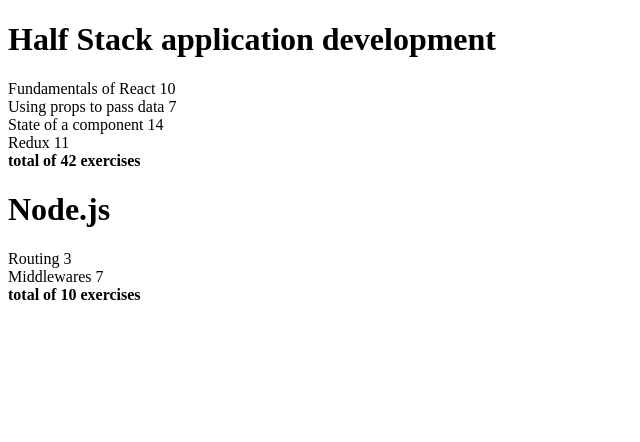
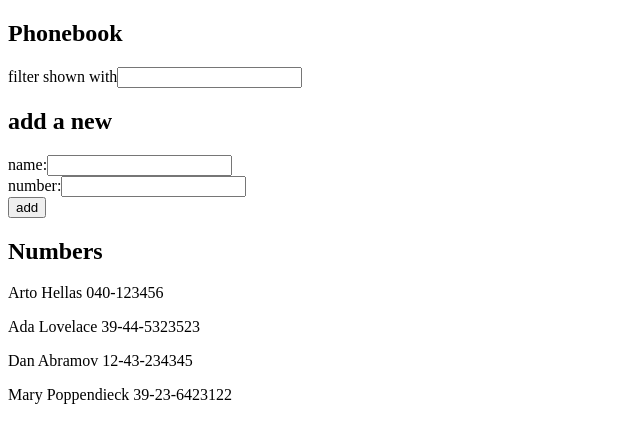
Before and after one commit to connorkuljis/fullstackopen, a React (Create React App) app in the folder part2/: page / in a window 1280 px wide. Shown: the top 442 px of the page, without its empty margins (0-640 px from the left). Built offline with nearby package versions, Linux system fonts and the light colour scheme.

Commit message:
ex 2.6 - 2.9

```diff
--- a/part2/src/App.js
+++ b/part2/src/App.js
@@ -1,56 +1,78 @@
-import React from 'react'
-import Course from './components/Course'
+import { useState } from 'react'
+import Person from './components/Person'
 
 const App = () => {
-    const courses = [
-    {
-      name: 'Half Stack application development',
-      id: 1,
-      parts: [
-        {
-          name: 'Fundamentals of React',
-          exercises: 10,
-          id: 1
-        },
-        {
-          name: 'Using props to pass data',
-          exercises: 7,
-          id: 2
-        },
-        {
-          name: 'State of a component',
-          exercises: 14,
-          id: 3
-        },
-        {
-          name: 'Redux',
-          exercises: 11,
-          id: 4
-        }
-      ]
-    },
-    {
-      name: 'Node.js',
-      id: 2,
-      parts: [
-        {
-          name: 'Routing',
-          exercises: 3,
-          id: 1
-        },
-        {
-          name: 'Middlewares',
-          exercises: 7,
-          id: 2
-        }
-      ]
+  const [persons, setPersons] = useState([
+    { name: 'Arto Hellas', number: '040-123456', id: 1 },
+    { name: 'Ada Lovelace', number: '39-44-5323523', id: 2 },
+    { name: 'Dan Abramov', number: '12-43-234345', id: 3 },
+    { name: 'Mary Poppendieck', number: '39-23-6423122', id: 4 }
+  ])
+  const [newName, setNewName] = useState('')
+  const [newNumber, setNewNumber] = useState('')
+  const [newFilter, setNewFilter] = useState('')
+
+  const personsToShow = newFilter.length > 0
+    ? persons.filter(person => person.name.toLowerCase().includes(newFilter.toLowerCase()))
+    : persons
+
+  const addName = (event) => {
+    event.preventDefault()
+    console.log(event.target.value)
+    const newPerson = {
+      name: newName,
+      number: newNumber
     }
-  ]
+    if (persons.filter(s => s.name === newPerson.name).length > 0) {
+      alert(newPerson.name + " is already added to phonebook")
+    }
+    else {
+      setPersons(persons.concat(newPerson))
+    }
+    setNewName('')
+    setNewNumber('')
+  }
+
+  const handleNameChange = (event) => {
+    setNewName(event.target.value)
+  }
+
+  const handleNumberChange = (event) => {
+    setNewNumber(event.target.value)
+  }
+
+  const handleFilterChange = (event) => {
+    setNewFilter(event.target.value)
+    console.log(personsToShow)
+  }
 
   return (
     <div>
-	<Course course={courses[0]} />
-	<Course course={courses[1]} />
+      <h2>Phonebook</h2>
+      <div>
+	filter shown with
+	<input value={newFilter} onChange={handleFilterChange}/>
+      </div>
+      <h2>add a new</h2>
+      <form onSubmit={addName}>
+        <div>
+          name:
+	    <input value={newName} onChange={handleNameChange}/>
+        </div>
+	<div>
+	  number:
+	    <input value={newNumber} onChange={handleNumberChange}/>
+	</div>
+        <div>
+          <button type="submit">add</button>
+        </div>
+      </form>
+      <h2>Numbers</h2>
+      <div>
+	  {personsToShow.map(person =>
+	    <Person key={person.name} person={person} />
+	  )}
+      </div>
     </div>
   )
 }
--- /dev/null
+++ b/part2/src/components/Person.js
@@ -0,0 +1,7 @@
+const Person = ({ person }) => {
+  return (
+    <p>{person.name} {person.number}</p>
+  )
+}
+
+export default Person
--- /dev/null
+++ b/part2/src/ex2.5/index.css
@@ -0,0 +1,13 @@
+body {
+  margin: 0;
+  font-family: -apple-system, BlinkMacSystemFont, 'Segoe UI', 'Roboto', 'Oxygen',
+    'Ubuntu', 'Cantarell', 'Fira Sans', 'Droid Sans', 'Helvetica Neue',
+    sans-serif;
+  -webkit-font-smoothing: antialiased;
+  -moz-osx-font-smoothing: grayscale;
+}
+
+code {
+  font-family: source-code-pro, Menlo, Monaco, Consolas, 'Courier New',
+    monospace;
+}
```
Also changed, not shown: part2/src/ex2.5/App.css (added, +38 -0 lines), part2/src/ex2.5/App.js (added, +58 -0 lines), part2/src/ex2.5/index.js (added, +7 -0 lines), part2/src/ex2.5/components/Content.js (renamed from part2/src/components/Content.js), part2/src/ex2.5/components/Course.js (renamed from part2/src/components/Course.js), part2/src/ex2.5/components/Header.js (renamed from part2/src/components/Header.js), part2/src/ex2.5/components/Part.js (renamed from part2/src/components/Part.js), 1 other file (tests, documents, lock files or other folders).
